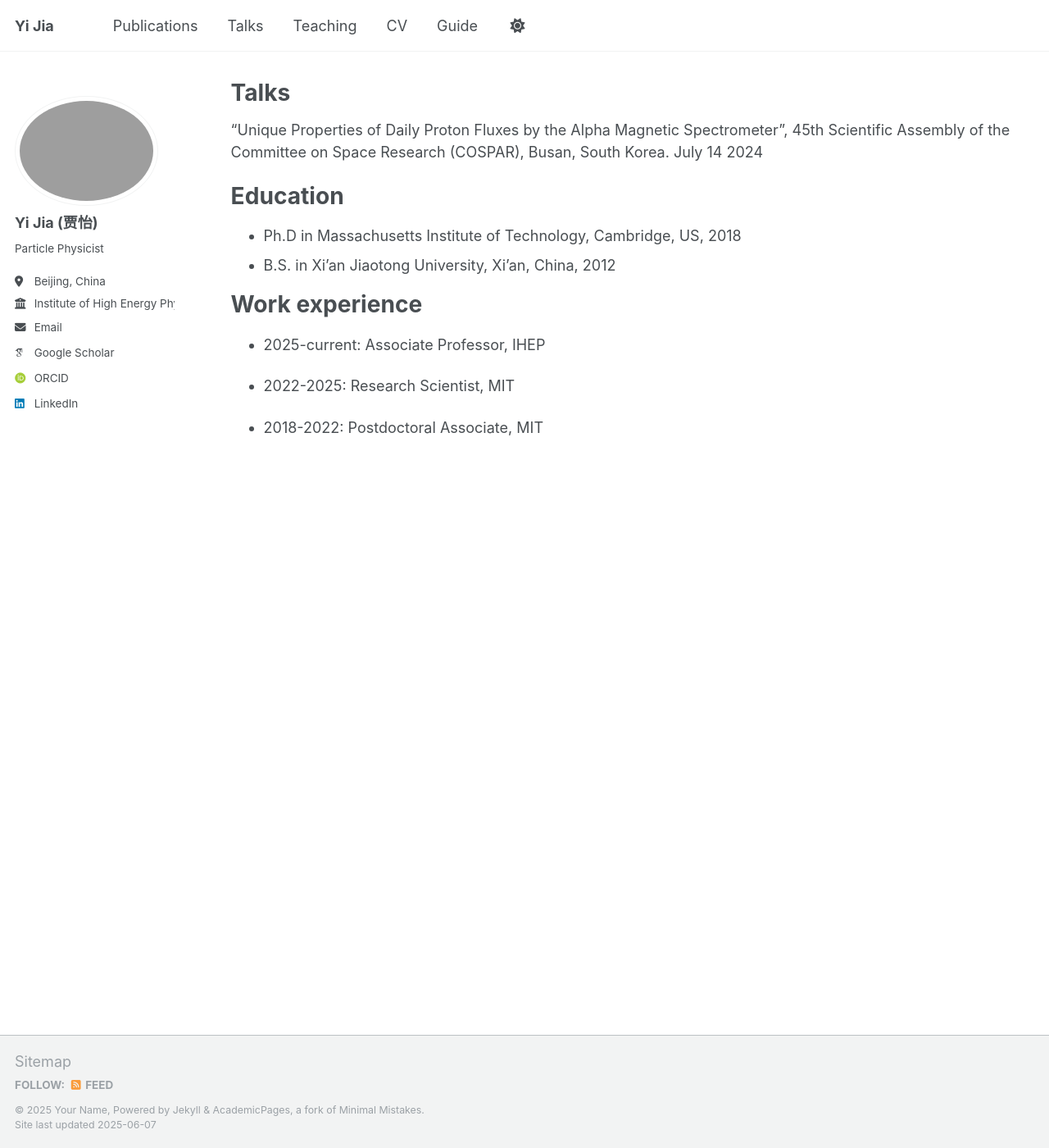
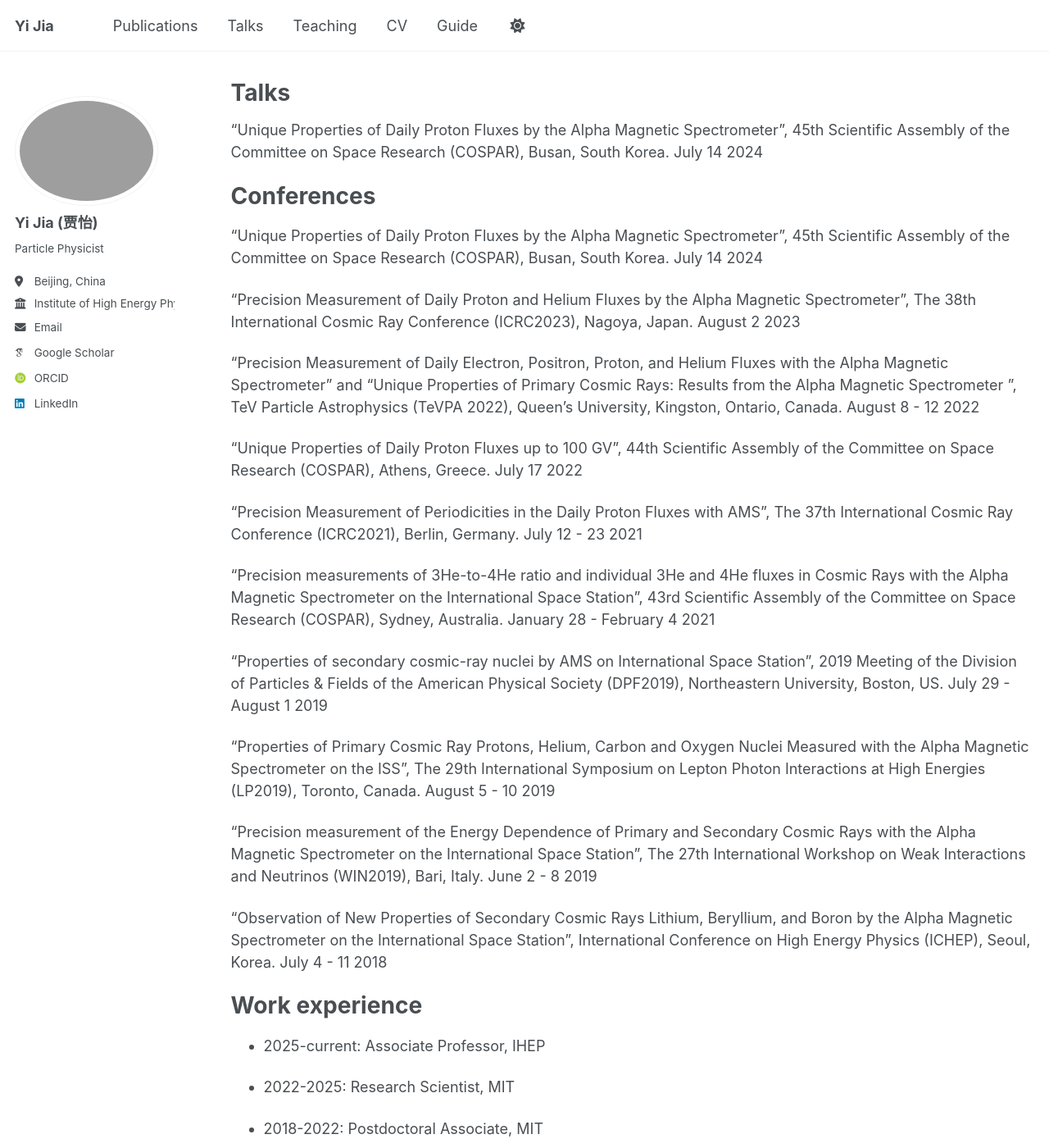
Before and after one commit to yijia-hep/yijia-hep, a Jekyll site: the page built from _pages/talks.md, in a window 1280 px wide and 1400 px high. Shown: the whole window at 82% size. Built offline with Jekyll 4.4.1, drawn with Linux system fonts in a browser that asks for light colours; some web fonts are replaced.

Commit message:
no messega

```diff
--- a/_pages/talks.md
+++ b/_pages/talks.md
@@ -9,10 +9,28 @@ author_profile: true
 
 “Unique Properties of Daily Proton Fluxes by the Alpha Magnetic Spectrometer”, 45th Scientific Assembly of the Committee on Space Research (COSPAR), Busan, South Korea. July 14 2024
 
-Education
+Conferences
 ======
-* Ph.D in Massachusetts Institute of Technology, Cambridge, US, 2018
-* B.S. in Xi’an Jiaotong University, Xi’an, China, 2012
+“Unique Properties of Daily Proton Fluxes by the Alpha Magnetic Spectrometer”, 45th Scientific Assembly of the Committee on Space Research (COSPAR), Busan, South Korea. July 14 2024
+
+“Precision Measurement of Daily Proton and Helium Fluxes by the Alpha Magnetic Spectrometer”, The 38th International Cosmic Ray Conference (ICRC2023), Nagoya, Japan. August 2 2023
+
+“Precision Measurement of Daily Electron, Positron, Proton, and Helium Fluxes with the Alpha Magnetic Spectrometer” and “Unique Properties of Primary Cosmic Rays: Results from the Alpha Magnetic Spectrometer ”, TeV Particle Astrophysics (TeVPA 2022), Queen’s University, Kingston, Ontario, Canada. August 8 - 12 2022
+
+“Unique Properties of Daily Proton Fluxes up to 100 GV”, 44th Scientific Assembly of the Committee on Space Research (COSPAR), Athens, Greece. July 17 2022
+
+“Precision Measurement of Periodicities in the Daily Proton Fluxes with AMS”, The 37th International Cosmic Ray Conference (ICRC2021), Berlin, Germany. July 12 - 23 2021
+
+“Precision measurements of 3He-to-4He ratio and individual 3He and 4He fluxes in Cosmic Rays with the Alpha Magnetic Spectrometer on the International Space Station”, 43rd Scientific Assembly of the Committee on Space Research (COSPAR), Sydney, Australia. January 28 - February 4 2021
+
+“Properties of secondary cosmic-ray nuclei by AMS on International Space Station”, 2019 Meeting of the Division of Particles & Fields of the American Physical Society (DPF2019), Northeastern University, Boston, US. July 29 - August 1 2019
+
+“Properties of Primary Cosmic Ray Protons, Helium, Carbon and Oxygen Nuclei Measured with the Alpha Magnetic Spectrometer on the ISS”, The 29th International Symposium on Lepton Photon Interactions at High Energies (LP2019), Toronto, Canada. August 5 - 10 2019
+
+“Precision measurement of the Energy Dependence of Primary and Secondary Cosmic Rays with the Alpha Magnetic Spectrometer on the International Space Station”, The 27th International Workshop on Weak Interactions and Neutrinos (WIN2019), Bari, Italy. June 2 - 8 2019
+
+“Observation of New Properties of Secondary Cosmic Rays Lithium, Beryllium, and Boron by the Alpha Magnetic Spectrometer on the International Space Station”, International Conference on High Energy Physics (ICHEP), Seoul, Korea. July 4 - 11 2018
+
 
 Work experience
 ======
```
Also changed, not shown: 1 other file.
